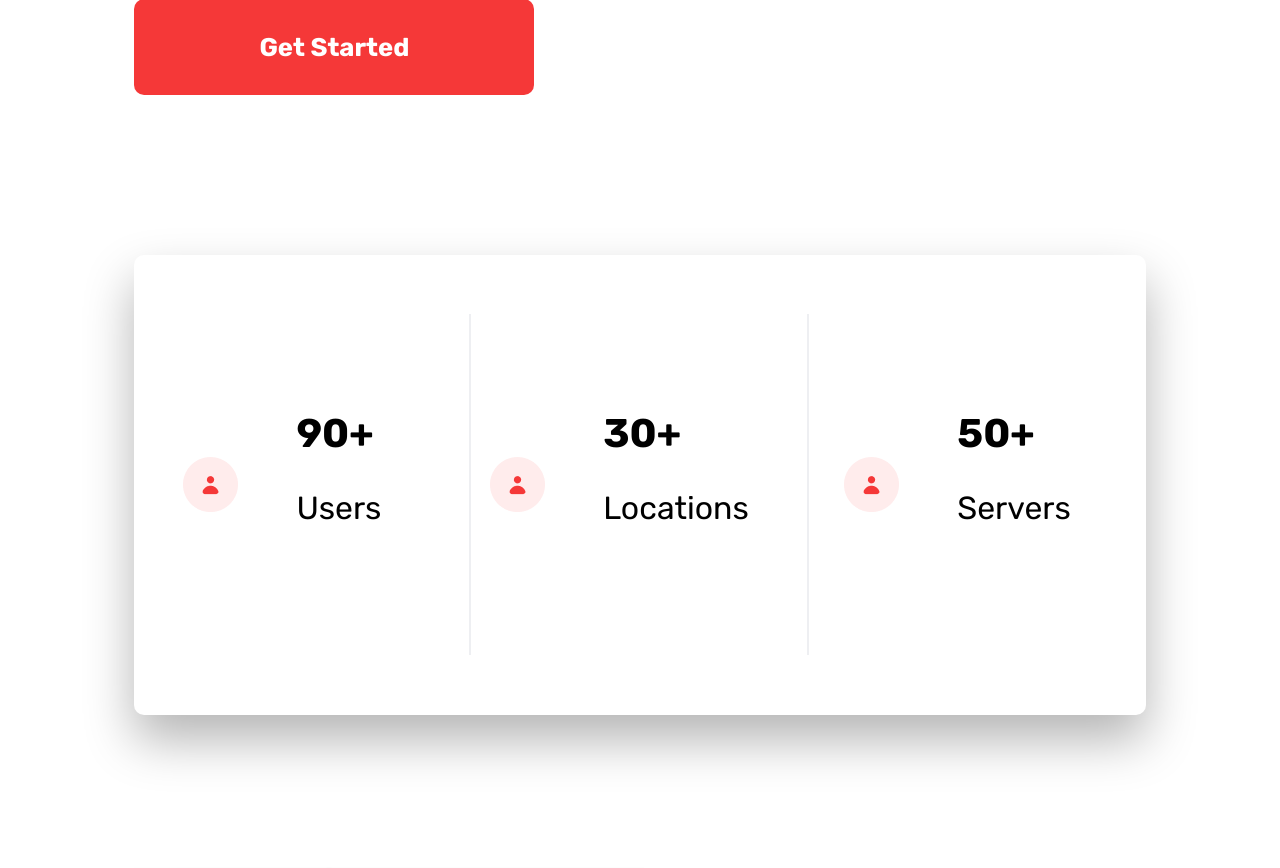
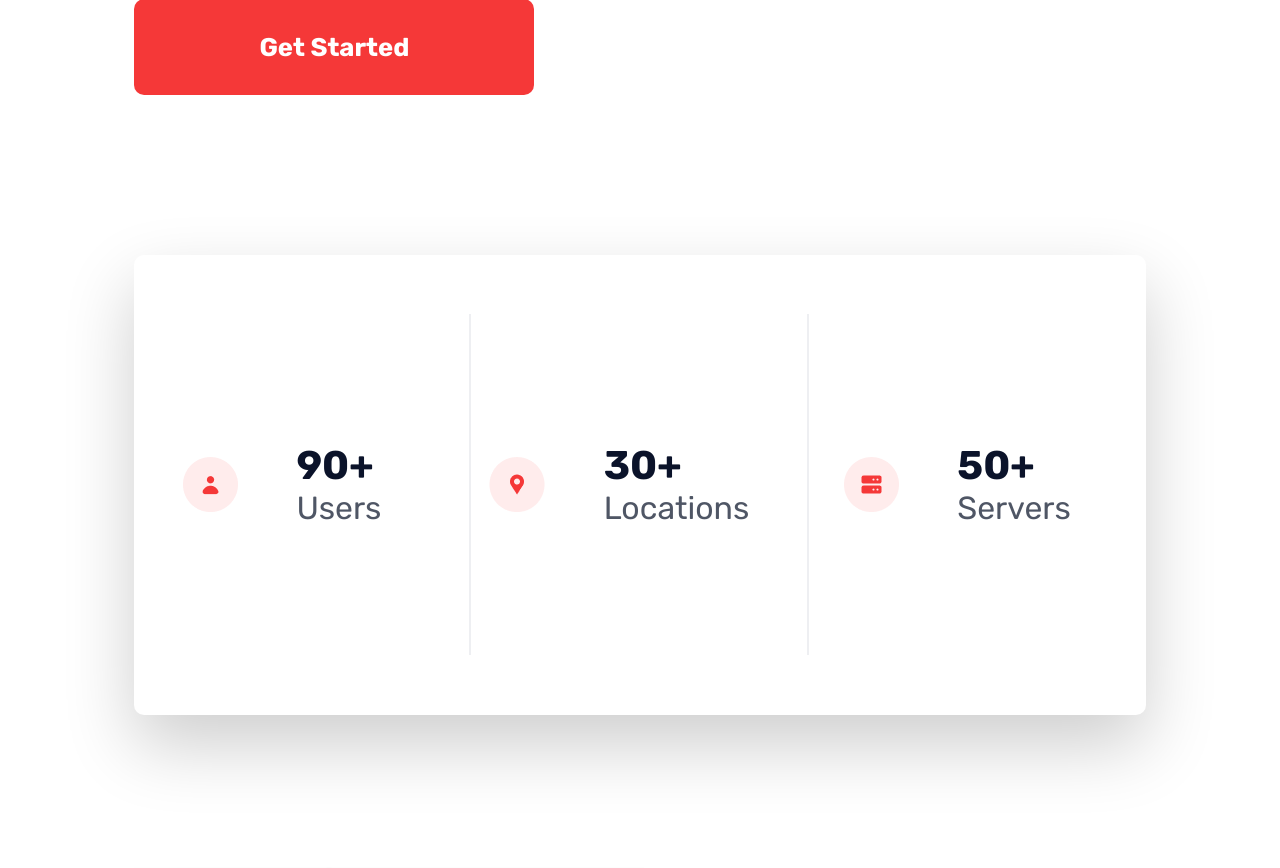
Before and after one commit to OlgaTaranova/diploma-project, a web app: file source/pages/index.html in a window 1280 px wide. Shown: the part 1097-1965 px from the top of the page. Run offline with its HTML, style and script files only (its server is not run), Linux system fonts and the light colour scheme; style sheets or scripts are compiled from the project's sources.

Commit message:
fix: change some styles of the section

```diff
--- a/source/pages/index.html
+++ b/source/pages/index.html
@@ -39,27 +39,20 @@
               </div>
               <div class="achievements">
                   <div class="achievements__item">
-                    <img class="achievements__icon" src="../img/achievements.png">
-                    <div class="achievements__content">
-                      <span class="achievements__num">90+</span>
-                      <p class="achievements__name">Users</p>
-                    </div>
+                    <img class="achievements__icon" src="../img/users.png">
+                    <p class="achievements__name"><b>90+</b><br>Users</p>
+                  </div>
+
+
+
+                  <div class="achievements__item">
+                    <img class="achievements__icon" src="../img/location.png">
+                    <p class="achievements__name"><b>30+</b><br>Locations</p>
                   </div>
 
                   <div class="achievements__item">
-                    <img class="achievements__icon" src="../img/achievements.png">
-                    <div class="achievements__content">
-                      <span class="achievements__num">30+</span>
-                      <p class="achievements__name">Locations</p>
-                    </div>
-                  </div>
-
-                  <div class="achievements__item">
-                    <img class="achievements__icon" src="../img/achievements.png">
-                    <div class="achievements__content">
-                      <span class="achievements__num">50+</span>
-                      <p class="achievements__name">Servers</p>
-                    </div>
+                    <img class="achievements__icon" src="../img/Server.png">
+                    <p class="achievements__name"><b>50+</b><br>Servers</p>
                   </div>
 
 
--- a/source/styles/sections/get-started.scss
+++ b/source/styles/sections/get-started.scss
@@ -31,7 +31,7 @@
     grid-template-columns: repeat(3, 1fr);
     padding: 3.72rem 0;
     border-radius: 10px;
-    box-shadow: 0px 25px 50px 0px #B5B5B5;
+    box-shadow: 0px 30px 70px 0px #cecece;
 }
 .achievements__item {
 
@@ -50,12 +50,14 @@
 .achievements__icon {
     padding-right: 3.65rem;
 }
-.achievements__num {
+.achievements__name {
+    font: 400 2rem "Rubik", sans-serif;
+    color: #4F5665;
+}
+.achievements__name b {
     margin-bottom: 0.5rem;
     font: 700 2.5rem "Rubik", sans-serif;
-}
-.achievements__name {
-    font: 400 2rem "Rubik", sans-serif;
+    color: #0B132A;
 }
 
 @media (max-width: 1110px) {
```
Also changed, not shown: source/img/Server.png (added), source/img/location.png (added), source/img/users.png (renamed from source/img/achievements.png).
